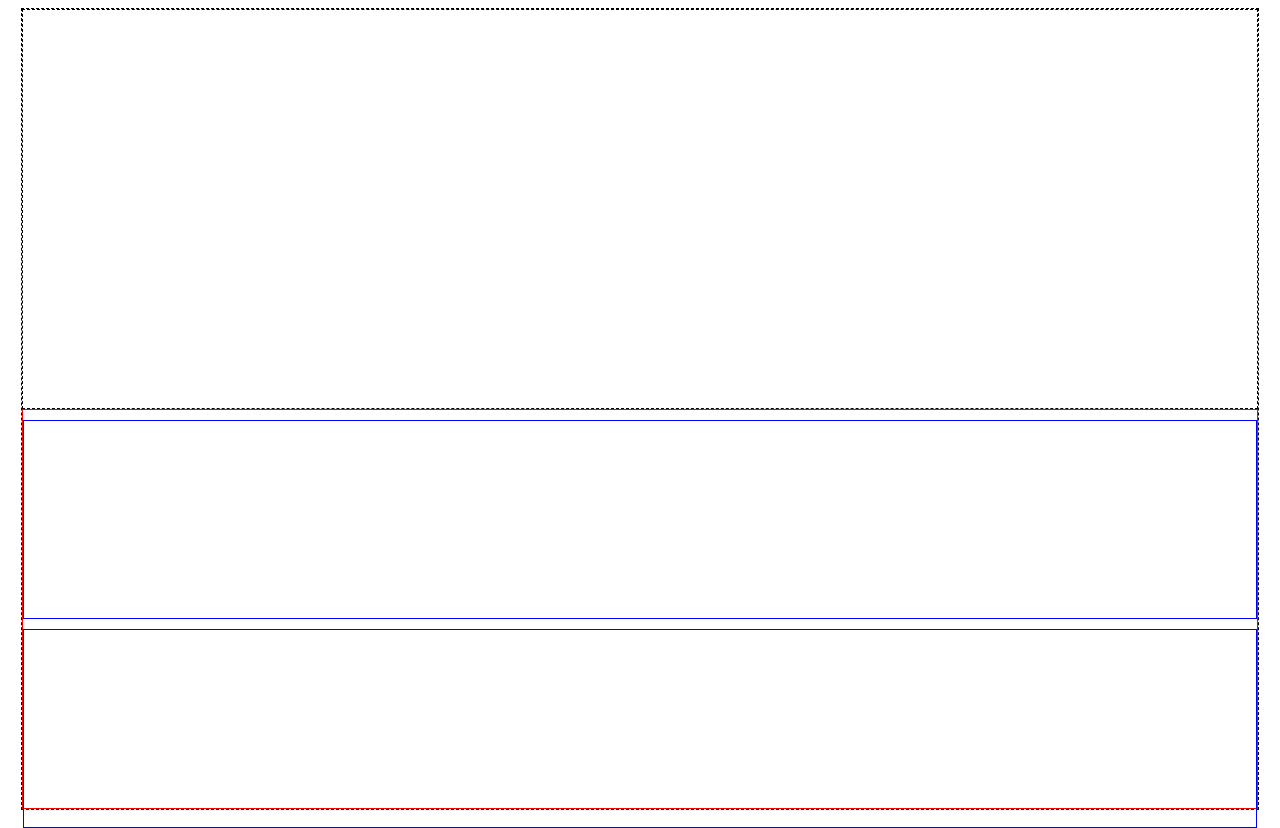
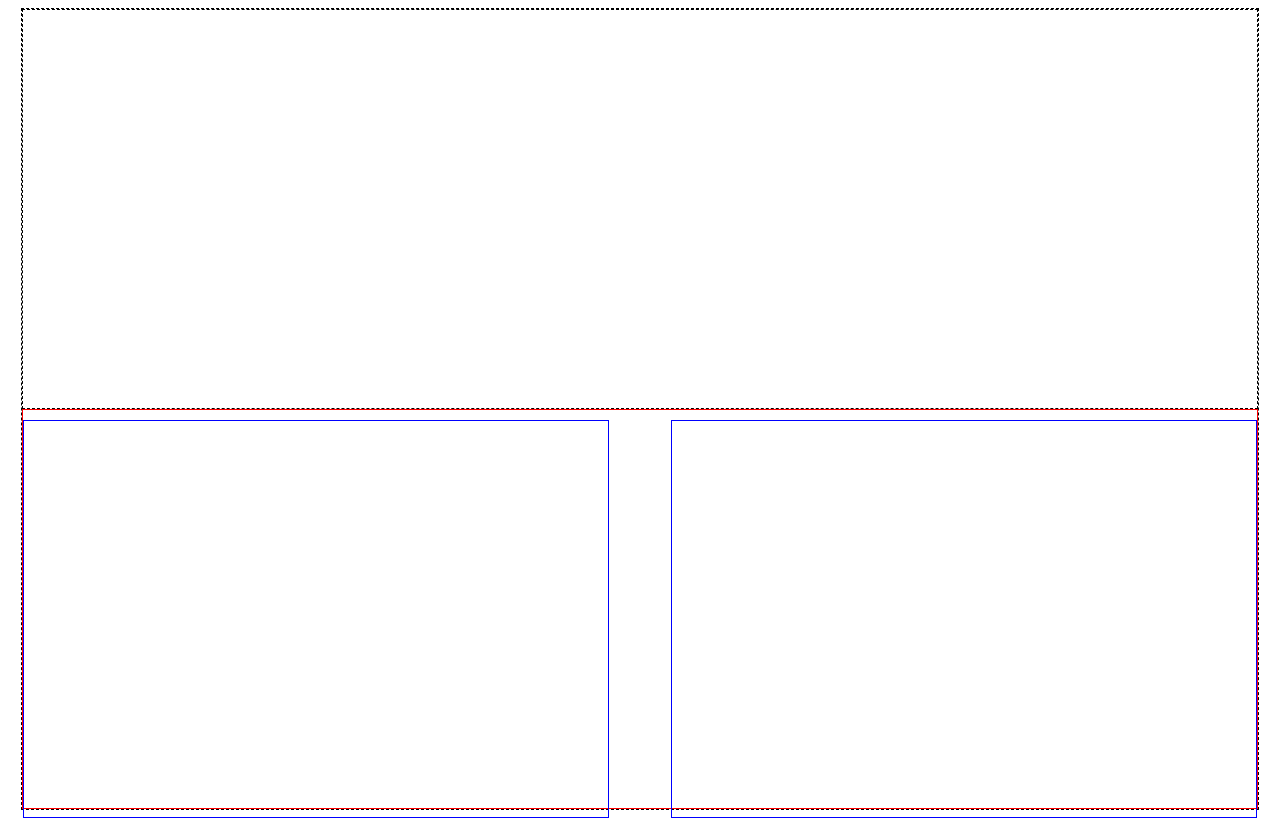
Before and after one commit to schoettker/National-Park, a plain HTML site: page index.html in a window 1280 px wide. Drawn offline with Linux system fonts and the light colour scheme.

Commit message:
add media query with large main area and 2 columns floating next to each other benath

```diff
--- a/css/styles.css
+++ b/css/styles.css
@@ -25,7 +25,21 @@
   border: 1px red solid;
 }
 .secondary {
-  min-height: 50%;
-  margin: 10px 0;
+  height: 50%;
+  margin: 10px 0 0;
   border: 1px blue solid;
 }
+/*Media Queries*/
+@media screen and (min-width: 612px) {
+  .secondary {
+    width: 47.5%;
+    height: 100%;
+    float: left;
+  }
+  #leftcol {
+    margin-right: 2.5%;
+  }
+  #rightcol {
+    margin-left: 2.5%;
+  }
+}
--- a/index.html
+++ b/index.html
@@ -10,8 +10,8 @@
     <div class="main columns">
     </div>
     <div class="wrap">
-    <div class="secondary columns"></div>
-    <div class="secondary columns"></div>
+    <div class="secondary columns" id="leftcol"></div>
+    <div class="secondary columns" id="rightcol"></div>
     </div>
   </div>
 </body>
```
